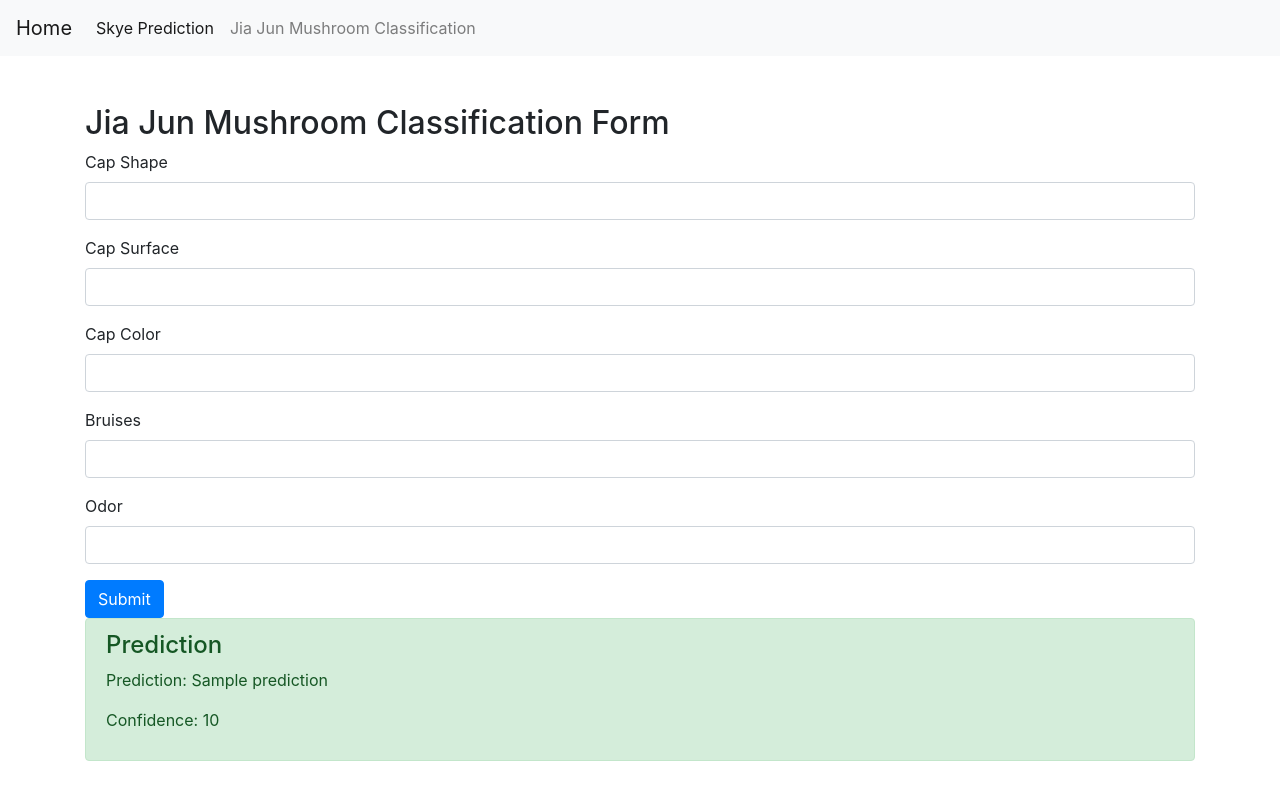
After one commit to skye76439/skye-jiajun-mlops, a Flask app: template templates/jiajun_classification.html in a window 1280 px wide. The commit adds this page. Run offline with Flask 3, Linux system fonts and the light colour scheme; the template is opened without the code that fills it: most values are stand-ins (such as "Sample title", 1, 10 or a date in 2020); some libraries are stand-ins or nearby versions.

Commit message:
added jiajun project

```diff
--- a/app.py
+++ b/app.py
@@ -1,15 +1,30 @@
 from flask import Flask, render_template, request
 import pandas as pd
-from pycaret.regression import predict_model, load_model
+from pycaret.classification import predict_model, load_model
+from pycaret.regression import predict_model as predict_regression
 import os
 
 app = Flask(__name__)
 
-# Load the trained model
-model_path = "models/skye/tuned_model_for_price_prediction"
-model = load_model(model_path)
+# Function to load the Jia Jun model
+def load_jiajun_model():
+    current_dir = os.path.dirname(os.path.abspath(__file__))
+    model_path = os.path.join(current_dir, "models", "jiajun", "final_model_mushroom")
+    return load_model(model_path)
 
-# List of features expected by the model
+# Function to load the Skye model
+def load_skye_model():
+    current_dir = os.path.dirname(os.path.abspath(__file__))
+    model_path = os.path.join(current_dir, "models", "skye", "tuned_model_for_price_prediction")
+    return load_model(model_path)
+
+# Load Jia Jun model
+jiajun_model = load_jiajun_model()
+
+# Load Skye model
+skye_model = load_skye_model()
+
+# List of features expected by the Skye model
 all_features = [
     'accommodates', 'bathrooms', 'bedrooms', 'beds',
     'availability_30', 'bed_type', 'calculated_host_listings_count', 'cancellation_policy',
@@ -20,31 +35,54 @@ all_features = [
     'review_scores_value', 'room_type'
 ]
 
-# Initialize default values for all features
-default_input = {feature: 0 for feature in all_features}
+# Initialize default values for all features for Skye Prediction
+default_input_skye = {feature: 0 for feature in all_features}
 
-@app.route('/')
-def index():
+@app.route('/', methods=['GET', 'POST'])
+def predict_jiajun():
+    if request.method == 'POST':
+        try:
+            user_input = {
+                'cap-shape': request.form['cap-shape'],
+                'cap-surface': request.form['cap-surface'],
+                'cap-color': request.form['cap-color'],
+                'bruises': request.form['bruises'],
+                'odor': request.form['odor']
+            }
+            user_input_df = pd.DataFrame([user_input])
+            predictions = predict_model(jiajun_model, data=user_input_df)
+            prediction = predictions['prediction_label'].iloc[0]
+            score = predictions['prediction_score'].iloc[0]
+            return render_template('jiajun_classification.html', prediction=prediction, score=score)
+        except Exception as e:
+            return render_template('jiajun_classification.html', error=str(e))
+
+    return render_template('jiajun_classification.html')
+
+@app.route('/predict', methods=['GET', 'POST'])
+def predict_skye():
+    if request.method == 'POST':
+        try:
+            # Collect user input from the form
+            user_input = {}
+            for feature in all_features:
+                user_input[feature] = float(request.form.get(feature, default_input_skye[feature]))
+
+            # Convert user input into a DataFrame
+            user_input_df = pd.DataFrame([user_input])
+
+            # Use the model to predict
+            predictions = predict_regression(skye_model, data=user_input_df)
+
+            # Extract the predicted price
+            predicted_price = round(predictions['prediction_label'].iloc[0], 2)
+
+            # Pass the predicted price to the template
+            return render_template('skye_prediction.html', predicted_price=predicted_price)
+        except Exception as e:
+            return render_template('skye_prediction.html', error=str(e))
+
     return render_template('skye_prediction.html')
-
-@app.route('/predict', methods=['POST'])
-def predict():
-    # Collect user input from the form
-    user_input = {}
-    for feature in all_features:
-        user_input[feature] = request.form.get(feature, default_input[feature])
-
-    # Convert user input into a DataFrame
-    user_input_df = pd.DataFrame([user_input])
-
-    # Use the model to predict
-    predictions = predict_model(model, data=user_input_df)
-
-    # Extract the predicted price
-    predicted_price = round(predictions['prediction_label'].iloc[0], 2)
-
-    # Pass the predicted price to the template
-    return render_template('skye_prediction.html', predicted_price=predicted_price)
 
 if __name__ == '__main__':
     port = int(os.environ.get('PORT', 5000))
--- /dev/null
+++ b/templates/jiajun_classification.html
@@ -0,0 +1,66 @@
+<!DOCTYPE html>
+<html lang="en">
+<head>
+    <meta charset="UTF-8">
+    <meta name="viewport" content="width=device-width, initial-scale=1.0">
+    <title>Mushroom Classification</title>
+    <link href="https://stackpath.bootstrapcdn.com/bootstrap/4.5.2/css/bootstrap.min.css" rel="stylesheet">
+</head>
+<body>
+    <nav class="navbar navbar-expand-lg navbar-light bg-light">
+        <a class="navbar-brand" href="/">Home</a>
+        <button class="navbar-toggler" type="button" data-toggle="collapse" data-target="#navbarNav" aria-controls="navbarNav" aria-expanded="false" aria-label="Toggle navigation">
+            <span class="navbar-toggler-icon"></span>
+        </button>
+        <div class="collapse navbar-collapse" id="navbarNav">
+            <ul class="navbar-nav">
+                <li class="nav-item active">
+                    <a class="nav-link" href="/predict">Skye Prediction</a>
+                </li>
+                <li class="nav-item">
+                    <a class="nav-link" href="/">Jia Jun Mushroom Classification</a>
+                </li>
+            </ul>
+        </div>
+    </nav>
+
+    <div class="container">
+        <h2 class="mt-5">Jia Jun Mushroom Classification Form</h2>
+        <form method="post">
+            <div class="form-group">
+                <label for="cap-shape">Cap Shape</label>
+                <input type="text" class="form-control" id="cap-shape" name="cap-shape" required>
+            </div>
+            <div class="form-group">
+                <label for="cap-surface">Cap Surface</label>
+                <input type="text" class="form-control" id="cap-surface" name="cap-surface" required>
+            </div>
+            <div class="form-group">
+                <label for="cap-color">Cap Color</label>
+                <input type="text" class="form-control" id="cap-color" name="cap-color" required>
+            </div>
+            <div class="form-group">
+                <label for="bruises">Bruises</label>
+                <input type="text" class="form-control" id="bruises" name="bruises" required>
+            </div>
+            <div class="form-group">
+                <label for="odor">Odor</label>
+                <input type="text" class="form-control" id="odor" name="odor" required>
+            </div>
+            <button type="submit" class="btn btn-primary">Submit</button>
+        </form>
+        {% if prediction %}
+            <div class="alert alert-success" role="alert">
+                <h4 class="alert-heading">Prediction</h4>
+                <p>Prediction: {{ prediction }}</p>
+                <p>Confidence: {{ score }}</p>
+            </div>
+        {% endif %}
+        {% if error %}
+            <div class="alert alert-danger" role="alert">
+                {{ error }}
+            </div>
+        {% endif %}
+    </div>
+</body>
+</html>
```
Also changed, not shown: templates/skye_prediction.html (+17 -0 lines), data/02_mushroom_data.csv (added), 1 other file.
